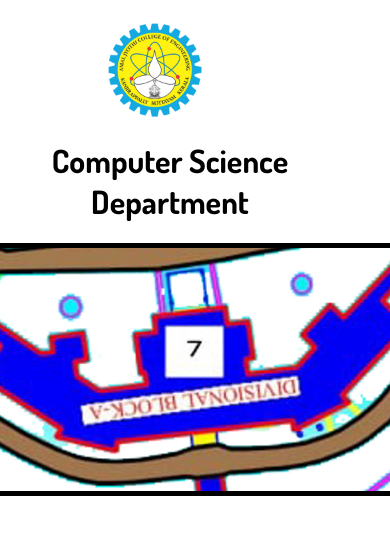
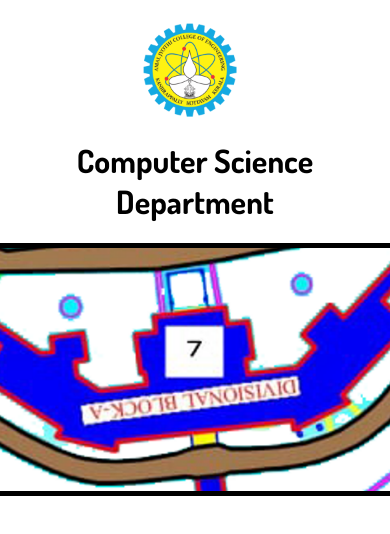
Before and after one commit to Code451F/OpenHouse, a plain HTML site: page index.html in a window 390 px wide. Shown: the top 534 px of the page. Drawn offline with Linux system fonts and the light colour scheme.

Commit message:
change alignment

```diff
--- a/openhousestyle.css
+++ b/openhousestyle.css
@@ -64,9 +64,13 @@ nav h2 {
     padding-right: 5%;
     margin-top: -40px;
   }
+  nav img{
+    margin-left: 20px;
+  }
   nav h2 {
     color: black;
-    margin-right: 50px;
+    margin-left: 30px;
+    margin-right: 30px;
     margin-top: 20px;
     cursor: pointer;
     text-align: center;
```
Also changed, not shown: index.html (+0 -12 lines).
